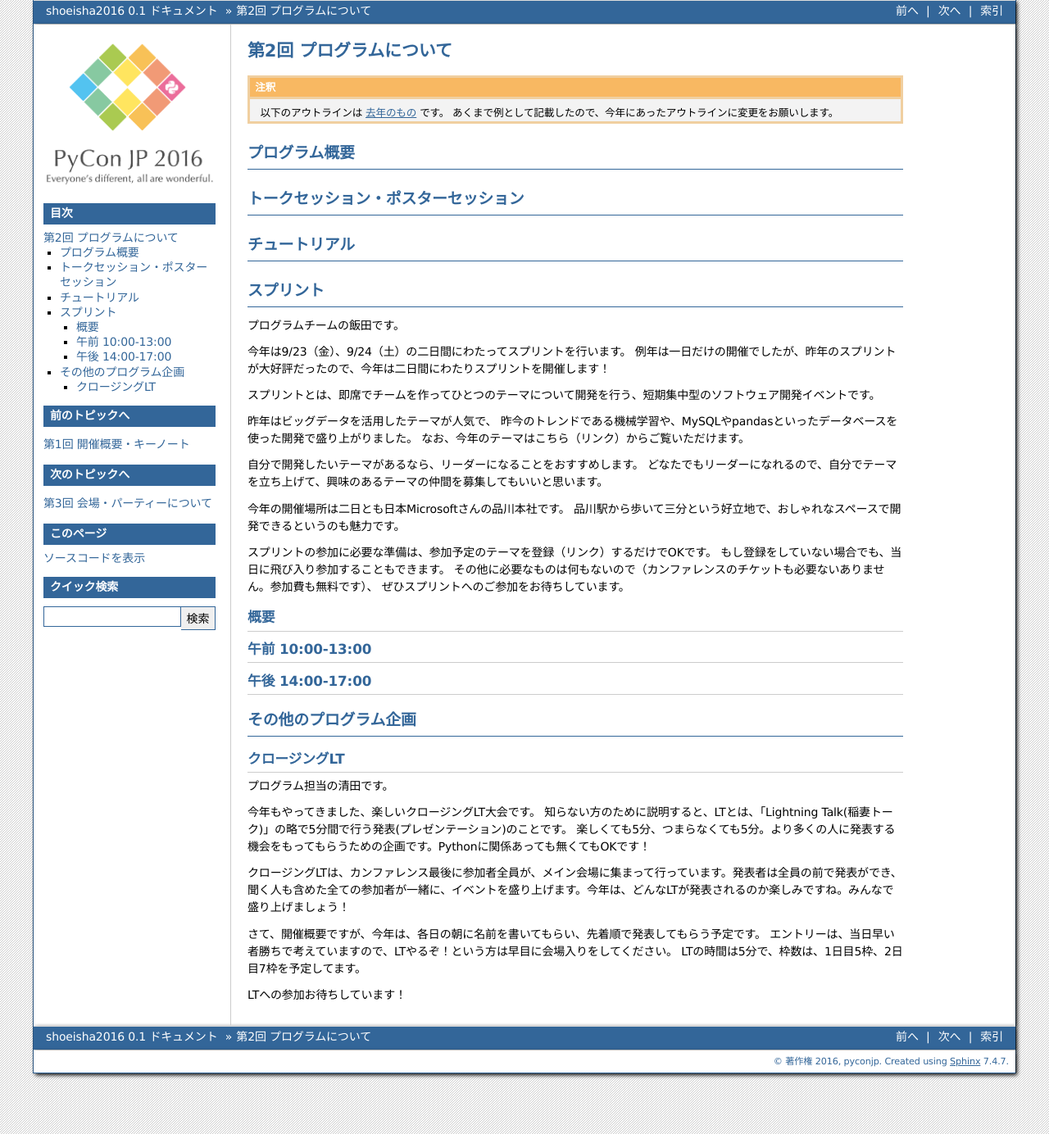
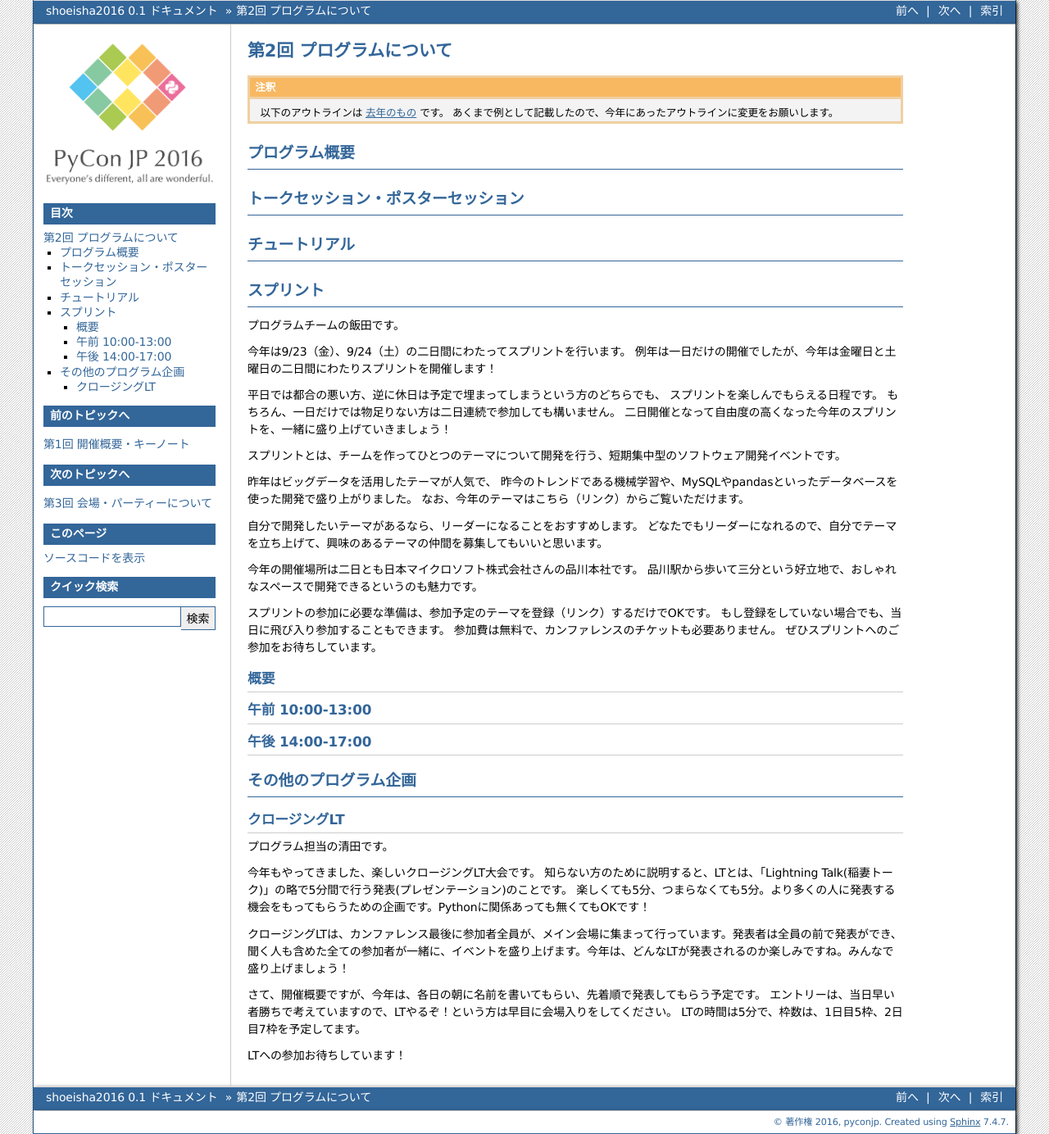
Before and after one commit to pyconjp/shoeisha2016, a Sphinx documentation site: the page built from source/beforereport_02_program.rst, in a window 1280 px wide. Shown: the whole page at 82% size. Built offline with Sphinx 7.4.7, drawn with Linux system fonts in a browser that asks for light colours.

Commit message:
fix beforereport_02_program and beforereport_authors

```diff
--- a/source/beforereport_02_program.rst
+++ b/source/beforereport_02_program.rst
@@ -21,9 +21,14 @@
 プログラムチームの飯田です。
 
 今年は9/23（金）、9/24（土）の二日間にわたってスプリントを行います。
-例年は一日だけの開催でしたが、昨年のスプリントが大好評だったので、今年は二日間にわたりスプリントを開催します！
+例年は一日だけの開催でしたが、今年は金曜日と土曜日の二日間にわたりスプリントを開催します！
 
-スプリントとは、即席でチームを作ってひとつのテーマについて開発を行う、短期集中型のソフトウェア開発イベントです。
+平日では都合の悪い方、逆に休日は予定で埋まってしまうという方のどちらでも、
+スプリントを楽しんでもらえる日程です。
+もちろん、一日だけでは物足りない方は二日連続で参加しても構いません。
+二日開催となって自由度の高くなった今年のスプリントを、一緒に盛り上げていきましょう！
+
+スプリントとは、チームを作ってひとつのテーマについて開発を行う、短期集中型のソフトウェア開発イベントです。
 
 昨年はビッグデータを活用したテーマが人気で、
 昨今のトレンドである機械学習や、MySQLやpandasといったデータベースを使った開発で盛り上がりました。
@@ -32,12 +37,12 @@
 自分で開発したいテーマがあるなら、リーダーになることをおすすめします。
 どなたでもリーダーになれるので、自分でテーマを立ち上げて、興味のあるテーマの仲間を募集してもいいと思います。
 
-今年の開催場所は二日とも日本Microsoftさんの品川本社です。
+今年の開催場所は二日とも日本マイクロソフト株式会社さんの品川本社です。
 品川駅から歩いて三分という好立地で、おしゃれなスペースで開発できるというのも魅力です。
 
 スプリントの参加に必要な準備は、参加予定のテーマを登録（リンク）するだけでOKです。
 もし登録をしていない場合でも、当日に飛び入り参加することもできます。
-その他に必要なものは何もないので（カンファレンスのチケットも必要ないありません。参加費も無料です）、
+参加費は無料で、カンファレンスのチケットも必要ありません。
 ぜひスプリントへのご参加をお待ちしています。
 
 概要
```
Also changed, not shown: source/_static/beforereport_authors/iida.jpg (added).
